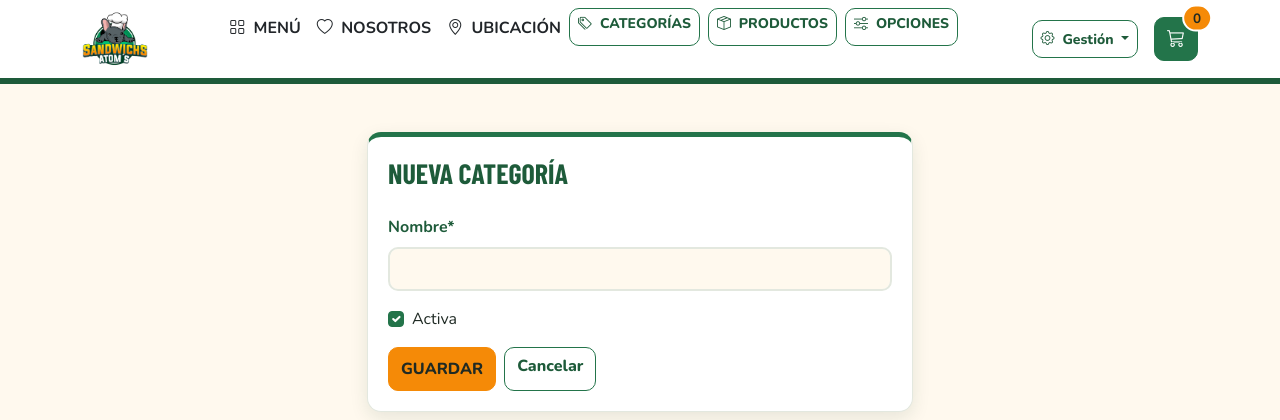
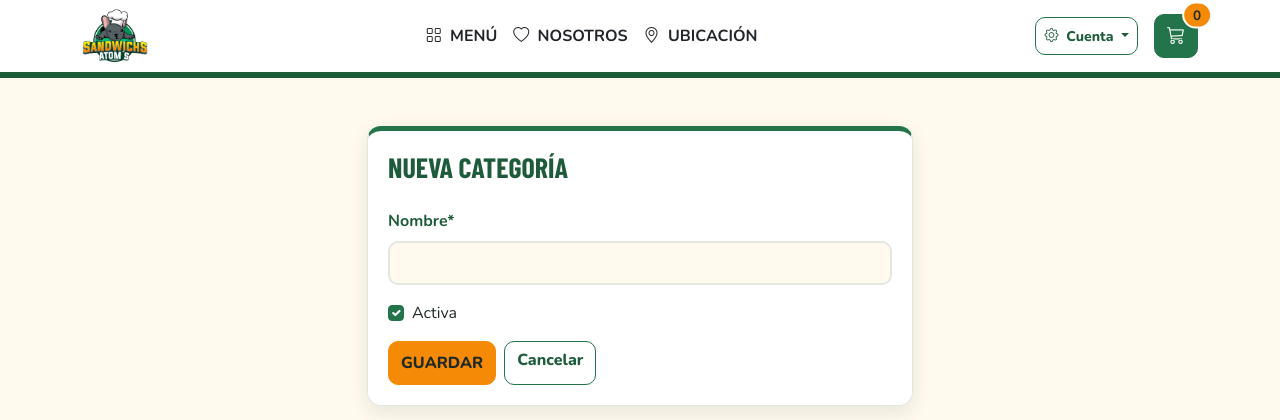
Before and after one commit to Dfvg898/prototipo-Sistema-pedidos-Atoms, a Django app: page /gestion/categorias/crear/ in a window 1280 px wide. Shown: the top 420 px of the page. Run offline with Django 5.2, Linux system fonts and the light colour scheme; the visitor is signed in with stand-in values (Sample User, id 1); some libraries are stand-ins or nearby versions; some web fonts are replaced.

Commit message:
fix: conecta las dos apps y arregla el navbar

```diff
--- a/catalogo/templates/catalogo/base.html
+++ b/catalogo/templates/catalogo/base.html
@@ -46,18 +46,26 @@
                     <li class="nav-item"><a class="nav-link text-dark" href="#"><i class="bi bi-heart me-1"></i> Nosotros</a></li>
                     <li class="nav-item"><a class="nav-link text-dark" href="#"><i class="bi bi-geo-alt me-1"></i> Ubicación</a></li>
 
-                    <!-- Enlaces privados Gestion -->
-                    <nav class="d-flex flex-wrap gap-2 mb-4" aria-label="Gestión del catálogo">
-                        <a href="{% url 'categorias' %}"
-                        class="btn btn-sm {% if activo == 'categorias' %}btn-primary{% else %}btn-outline-secondary{% endif %}">
+                    {% if user.is_authenticated and user.rol == 'DUENO' %}
+                    <!-- Enlaces privados de gestión (solo Dueño) -->
+                    <li class="nav-item">
+                        <a class="nav-link {% if activo == 'categorias' %}text-primary{% else %}text-dark{% endif %}" href="{% url 'categorias' %}">
                             <i class="bi bi-tags me-1"></i> Categorías</a>
-                        <a href="{% url 'productos' %}"
-                        class="btn btn-sm {% if activo == 'productos' %}btn-primary{% else %}btn-outline-secondary{% endif %}">
+                    </li>
+                    <li class="nav-item">
+                        <a class="nav-link {% if activo == 'productos' %}text-primary{% else %}text-dark{% endif %}" href="{% url 'productos' %}">
                             <i class="bi bi-box-seam me-1"></i> Productos</a>
-                        <a href="{% url 'opciones_personalizacion' %}"
-                        class="btn btn-sm {% if activo == 'opciones' %}btn-primary{% else %}btn-outline-secondary{% endif %}">
+                    </li>
+                    <li class="nav-item">
+                        <a class="nav-link {% if activo == 'opciones' %}text-primary{% else %}text-dark{% endif %}" href="{% url 'opciones_personalizacion' %}">
                             <i class="bi bi-sliders me-1"></i> Opciones</a>
-                    </nav>
+                    </li>
+                    <li class="nav-item">
+                        <a class="nav-link {% if activo == 'personal' %}text-primary{% else %}text-dark{% endif %}" href="{% url 'usuarios_personal' %}">
+                            <i class="bi bi-people me-1"></i> Personal</a>
+                    </li>
+                    {% endif %}
+</ul>
                 </ul>
 
                 <div class="d-flex align-items-center gap-2 mt-3 mt-lg-0">
@@ -66,7 +74,7 @@
                     <!-- Menú de gestión: solo para el personal con sesión iniciada -->
                     <div class="dropdown">
                         <button class="btn btn-outline-secondary dropdown-toggle btn-sm" type="button" data-bs-toggle="dropdown" aria-expanded="false">
-                            <i class="bi bi-gear me-1"></i> Gestión
+                            <i class="bi bi-gear me-1"></i> Cuenta
                         </button>
                         <ul class="dropdown-menu dropdown-menu-end">
                             {# cada integrante agrega aquí el enlace de gestión de su app #}
@@ -78,8 +86,8 @@
                             <li>
                                 <form method="post" action="/usuarios/logout/">
                                     {% csrf_token %}
-                                    <button type="submit" class="dropdown-item">
-                                        <i class="bi bi-box-arrow-right"></i> Cerrar sesión
+                                    <button type="submit" class="btn btn-outline-secondary btn-sm">
+                                        <i class="bi bi-box-arrow-right me-1"></i> Cerrar sesión
                                     </button>
                                 </form>
                             </li>
--- a/tienda/settings.py
+++ b/tienda/settings.py
@@ -42,6 +42,7 @@ INSTALLED_APPS = [
     'django.contrib.messages',
     'django.contrib.staticfiles',
     'catalogo',
+    'usuarios',
     'crispy_forms',
     'crispy_bootstrap5',
 ]
@@ -51,6 +52,8 @@ CRISPY_ALLOWED_TEMPLATE_PACKS = "bootstrap5"
 CRISPY_TEMPLATE_PACK = "bootstrap5"
 
 MESSAGE_TAGS = {messages.ERROR: 'danger'}
+
+AUTH_USER_MODEL = 'usuarios.Usuario'
 
 # rutas de autenticación(app usuarios)
 LOGIN_URL = '/usuarios/login/'
--- a/tienda/urls.py
+++ b/tienda/urls.py
@@ -21,6 +21,7 @@ from django.conf.urls.static import static
 
 urlpatterns = [
     path('admin/', admin.site.urls),
+    path('usuarios/', include('usuarios.urls')),
     path('', include('catalogo.urls')),
 ]
 if settings.DEBUG:
```
Also changed, not shown: 2 other files.
